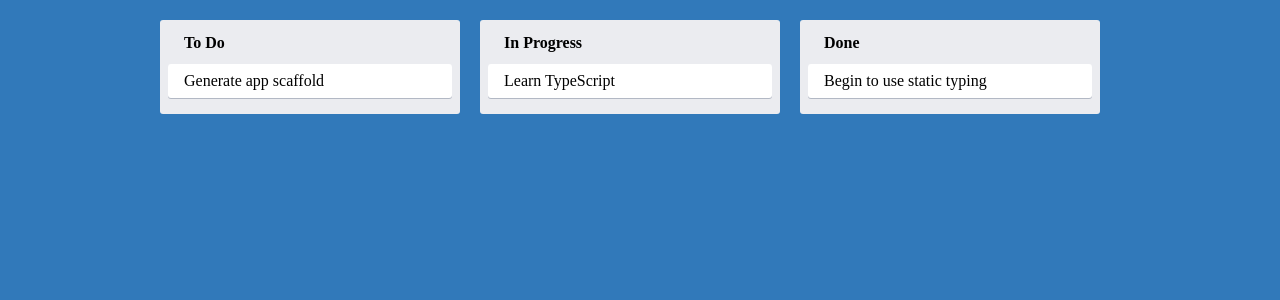
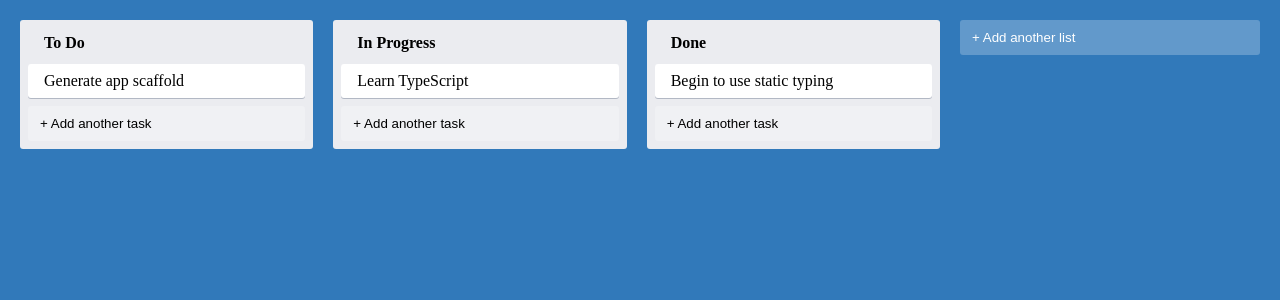
Before and after one commit to consoledot/trello-clone-, a React (Create React App) app: page / in a window 1280 px wide. Shown: the top 300 px of the page. Built offline with nearby package versions, Linux system fonts and the light colour scheme.

Commit message:
added a focus hook

```diff
--- a/src/App.tsx
+++ b/src/App.tsx
@@ -1,6 +1,7 @@
 import {AppContainer} from "./styles"
 import {Card} from './Card'
 import {Column} from './Column'
+import {AddNewItem} from './AddNewItem'
 function App() {
   return (
     <AppContainer>
@@ -13,7 +14,7 @@
       <Column text="Done">
         <Card text="Begin to use static typing"/>
       </Column>
-
+    <AddNewItem toggleButtonText="+ Add another list" onAdd={console.log}/>
     </AppContainer>
   );
 }
--- a/src/Column.tsx
+++ b/src/Column.tsx
@@ -1,5 +1,6 @@
 import {PropsWithChildren} from 'react'
 import {ColumnContainer, ColumnTitle} from './styles'
+import {AddNewItem} from './AddNewItem'
 
 interface ColumnProps{
     text:string
@@ -9,6 +10,7 @@
         <ColumnContainer>
             <ColumnTitle>{text}</ColumnTitle>
             {children}
+            <AddNewItem toggleButtonText="+ Add another task" onAdd={console.log} dark/>
         </ColumnContainer>
     )
 }
--- a/src/styles.ts
+++ b/src/styles.ts
@@ -41,7 +41,7 @@
     border-radius:3px;
     border:none;
     color:${props=> (props.dark ? "#000": "#fff")};
-    crsor:pointer;
+    cursor:pointer;
     max-width:300px;
     padding:10px 12px;
     text-align:left;
```
Also changed, not shown: src/useFocus.ts (added, +10 -0 lines), 1 other file (tests, documents, lock files or other folders).
